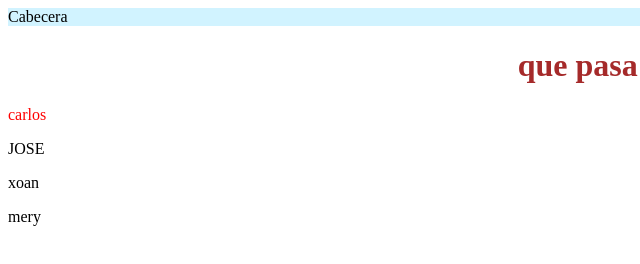
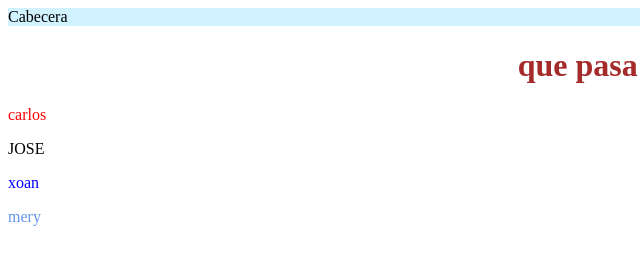
Before and after one commit to CarlosCedeira/Proyecto1HAB, a plain HTML site: page index.html in a window 1280 px wide. Shown: the full height of the page, 0-640 px from the left. Drawn offline with Linux system fonts and the light colour scheme.

Commit message:
newcolor

```diff
--- a/style.css
+++ b/style.css
@@ -13,12 +13,10 @@ h1 {
   color: red;
 }
 
-<<<<<<< HEAD
 #xoan {
   color: blue;
 }
-=======
-  #mery {
-background-color: cornflowerblue;
+
+#mery {
+  color: cornflowerblue;
 }
->>>>>>> da58be9a9035d4b169ffd3ba2ab8b4d4cb04a56e
```
